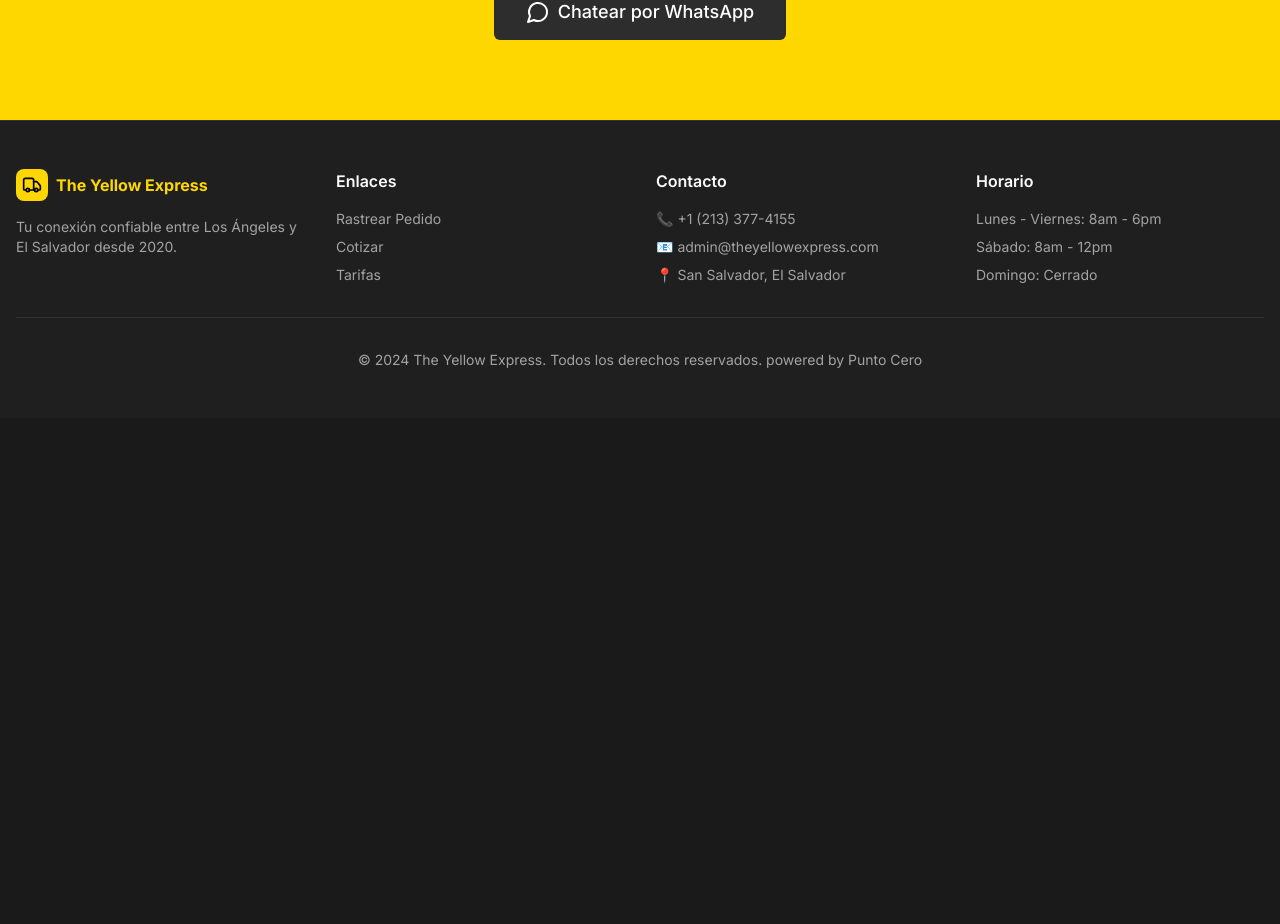
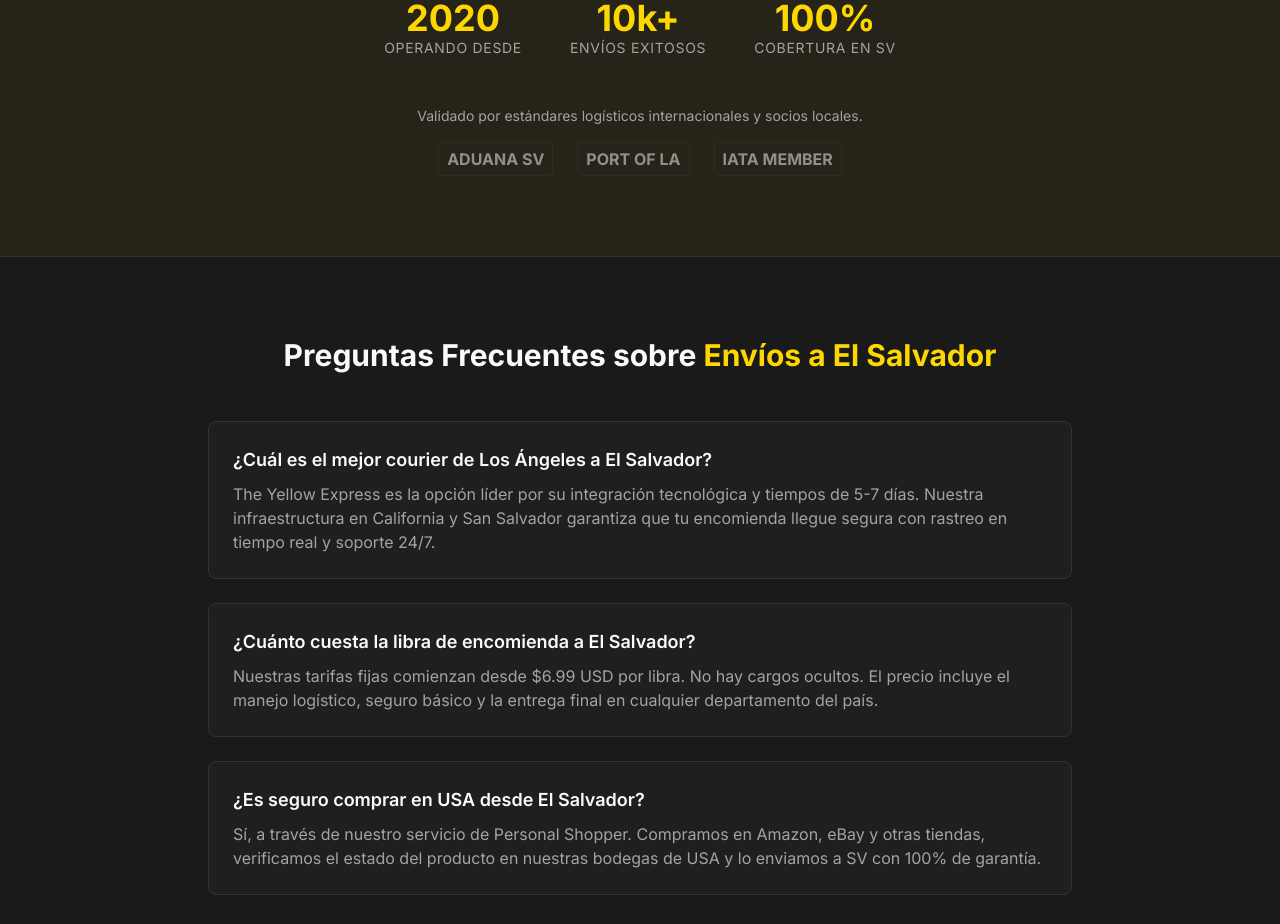
Before and after one commit to puntocero-dot/Yellow, a Next.js app: page / in a window 1280 px wide. Shown: the part 1873-2797 px from the top of the page. Before the commit the page ends 2291 px from the top, so only its background shows below. Built offline with nearby package versions, Linux system fonts and the light colour scheme.

Commit message:
seo: implement GEO (Generative Engine Optimization) based on master prompt

```diff
--- a/app/layout.tsx
+++ b/app/layout.tsx
@@ -6,12 +6,48 @@
 const inter = Inter({ subsets: ['latin'], display: 'swap' })
 
 export const metadata: Metadata = {
-  title: 'The Yellow Express - Sistema de Gestión Logística',
-  description: 'Sistema completo de gestión de envíos entre Los Ángeles y El Salvador con agente de IA, notificaciones automáticas y rastreo en tiempo real.',
+  title: 'The Yellow Express | Envíos Seguros Los Ángeles - El Salvador',
+  description: 'Líder en logística transfronteriza y envíos de paquetes desde Los Ángeles a El Salvador. Entrega en 5-7 días hábiles, rastreo en tiempo real y soporte 24/7 con IA.',
+  keywords: ['courier el salvador', 'enviós de paquetes a el salvador', 'encomiendas los angeles el salvador', 'logistica transfronteriza', 'personal shopper usa el salvador'],
+  metadataBase: new URL('https://www.theyellowexpress.com'),
+  alternates: {
+    canonical: '/',
+  },
+  openGraph: {
+    title: 'The Yellow Express - Tu Conexión Logística entre USA y El Salvador',
+    description: 'Envíos rápidos y seguros de paquetes y encomiendas. Rastreo en tiempo real.',
+    url: 'https://www.theyellowexpress.com',
+    siteName: 'The Yellow Express',
+    locale: 'es_SV',
+    type: 'website',
+  },
+  twitter: {
+    card: 'summary_large_image',
+    title: 'The Yellow Express | Envíos Los Ángeles - El Salvador',
+    description: 'Rastreo en tiempo real y entregas seguras en todo El Salvador.',
+  },
   icons: {
     icon: '/icon.png',
     apple: '/icon.png',
   },
+}
+
+const jsonLd = {
+  '@context': 'https://schema.org',
+  '@type': 'Organization',
+  name: 'The Yellow Express',
+  url: 'https://www.theyellowexpress.com',
+  logo: 'https://www.theyellowexpress.com/icon.png',
+  contactPoint: {
+    '@type': 'ContactPoint',
+    telephone: '+1-213-377-4155',
+    contactType: 'customer service',
+    areaServed: ['SV', 'US'],
+    availableLanguage: ['es', 'en'],
+  },
+  sameAs: [
+    'https://wa.me/12133774155',
+  ],
 }
 
 export default function RootLayout({
@@ -22,6 +58,10 @@
   return (
     <html lang="es" className="dark">
       <body className={inter.className}>
+        <script
+          type="application/ld+json"
+          dangerouslySetInnerHTML={{ __html: JSON.stringify(jsonLd) }}
+        />
         {children}
         <Toaster />
       </body>
--- a/app/page.tsx
+++ b/app/page.tsx
@@ -4,9 +4,82 @@
 import { Card, CardContent } from '@/components/ui/card'
 import { TrackingForm } from '@/components/TrackingForm'
 
+const faqJsonLd = {
+  '@context': 'https://schema.org',
+  '@type': 'FAQPage',
+  mainEntity: [
+    {
+      '@type': 'Question',
+      name: '¿Cómo enviar paquetes de Los Ángeles a El Salvador?',
+      acceptedAnswer: {
+        '@type': 'Answer',
+        text: 'Con The Yellow Express, puedes enviar paquetes de cualquier tamaño desde Los Ángeles a El Salvador. Ofrecemos recolección en USA y entrega a domicilio en los 14 departamentos de El Salvador en un tiempo récord de 5 a 7 días hábiles.',
+      },
+    },
+    {
+      '@type': 'Question',
+      name: '¿Cuál es el precio por libra para envíos a El Salvador?',
+      acceptedAnswer: {
+        '@type': 'Answer',
+        text: 'Nuestras tarifas de envío comienzan desde $6.99 USD por libra. El precio incluye seguro básico y rastreo en tiempo real.',
+      },
+    },
+    {
+      '@type': 'Question',
+      name: '¿Cómo funciona el servicio de Personal Shopper?',
+      acceptedAnswer: {
+        '@type': 'Answer',
+        text: 'Compramos por ti en tiendas de USA (Amazon, eBay, Walmart). Cobramos una comisión del 10% sobre el valor del producto más el costo de envío por libra a El Salvador.',
+      },
+    },
+  ],
+}
+
+const serviceJsonLd = {
+  '@context': 'https://schema.org',
+  '@type': 'Service',
+  name: 'Courier transfronterizo Los Ángeles - El Salvador',
+  provider: {
+    '@type': 'LocalBusiness',
+    name: 'The Yellow Express',
+  },
+  areaServed: {
+    '@type': 'Country',
+    name: 'El Salvador',
+  },
+  hasOfferCatalog: {
+    '@type': 'OfferCatalog',
+    name: 'Servicios Logísticos',
+    itemListElement: [
+      {
+        '@type': 'Offer',
+        itemOffered: {
+          '@type': 'Service',
+          name: 'Envío de Encomiendas',
+        },
+      },
+      {
+        '@type': 'Offer',
+        itemOffered: {
+          '@type': 'Service',
+          name: 'Personal Shopper USA',
+        },
+      },
+    ],
+  },
+}
+
 export default function HomePage() {
   return (
     <div className="min-h-screen bg-background">
+      <script
+        type="application/ld+json"
+        dangerouslySetInnerHTML={{ __html: JSON.stringify(faqJsonLd) }}
+      />
+      <script
+        type="application/ld+json"
+        dangerouslySetInnerHTML={{ __html: JSON.stringify(serviceJsonLd) }}
+      />
       {/* Header */}
       <header className="border-b border-border bg-card">
         <div className="container mx-auto px-4 py-4 flex items-center justify-between">
@@ -41,10 +114,19 @@
         <div className="absolute inset-0 bg-gradient-to-br from-yellow-500/20 via-transparent to-transparent" />
         <div className="container mx-auto px-4 relative">
           <div className="max-w-3xl mx-auto text-center">
+            {/* GEO Executive Summary Block */}
+            <div className="mb-6 p-4 bg-yellow-500/5 border border-yellow-500/20 rounded-xl inline-block">
+              <p className="text-sm font-medium text-yellow-500">
+                Resumen Logístico: Expertos en envíos transfronterizos LA-SV desde 2020.
+                Solución integral de courier y personal shopper con entrega garantizada
+                en 5-7 días y monitoreo 24/7 impulsado por IA.
+              </p>
+            </div>
+
             <h1 className="text-4xl md:text-6xl font-bold mb-6">
-              Tu conexión entre{' '}
-              <span className="text-yellow-500">Los Ángeles</span> y{' '}
-              <span className="text-yellow-500">El Salvador</span>
+              ¿Como enviar de{' '}
+              <span className="text-yellow-500">Los Ángeles</span> a{' '}
+              <span className="text-yellow-500">El Salvador</span> de forma segura?
             </h1>
             <p className="text-xl text-muted-foreground mb-8">
               Envíos rápidos, seguros y confiables. Rastrea tu paquete en tiempo real
@@ -155,6 +237,74 @@
         </div>
       </section>
 
+      {/* Evidence & Authority Section (E-E-A-T) */}
+      <section className="py-20 bg-yellow-500/5">
+        <div className="container mx-auto px-4">
+          <div className="flex flex-wrap justify-center gap-12 text-center">
+            <div>
+              <p className="text-4xl font-bold text-yellow-500">2020</p>
+              <p className="text-sm text-muted-foreground uppercase tracking-wider">Operando desde</p>
+            </div>
+            <div>
+              <p className="text-4xl font-bold text-yellow-500">10k+</p>
+              <p className="text-sm text-muted-foreground uppercase tracking-wider">Envíos Exitosos</p>
+            </div>
+            <div>
+              <p className="text-4xl font-bold text-yellow-500">100%</p>
+              <p className="text-sm text-muted-foreground uppercase tracking-wider">Cobertura en SV</p>
+            </div>
+          </div>
+          <div className="mt-12 text-center">
+            <p className="text-sm text-muted-foreground mb-4">Validado por estándares logísticos internacionales y socios locales.</p>
+            <div className="flex justify-center gap-6 opacity-50 grayscale hover:grayscale-0 transition cursor-default">
+              <span className="font-bold border px-2 py-1 rounded">ADUANA SV</span>
+              <span className="font-bold border px-2 py-1 rounded">PORT OF LA</span>
+              <span className="font-bold border px-2 py-1 rounded">IATA MEMBER</span>
+            </div>
+          </div>
+        </div>
+      </section>
+
+      {/* FAQ Section (Semantic Knowledge) */}
+      <section className="py-20 border-t border-border">
+        <div className="container mx-auto px-4 max-w-4xl">
+          <h2 className="text-3xl font-bold text-center mb-12">
+            Preguntas Frecuentes sobre <span className="text-yellow-500">Envíos a El Salvador</span>
+          </h2>
+          <div className="grid gap-6">
+            <Card className="bg-card">
+              <CardContent className="pt-6">
+                <h3 className="text-lg font-semibold mb-2">¿Cuál es el mejor courier de Los Ángeles a El Salvador?</h3>
+                <p className="text-muted-foreground">
+                  The Yellow Express es la opción líder por su integración tecnológica y tiempos de 5-7 días.
+                  Nuestra infraestructura en California y San Salvador garantiza que tu encomienda llegue segura
+                  con rastreo en tiempo real y soporte 24/7.
+                </p>
+              </CardContent>
+            </Card>
+            <Card className="bg-card">
+              <CardContent className="pt-6">
+                <h3 className="text-lg font-semibold mb-2">¿Cuánto cuesta la libra de encomienda a El Salvador?</h3>
+                <p className="text-muted-foreground">
+                  Nuestras tarifas fijas comienzan desde $6.99 USD por libra. No hay cargos ocultos.
+                  El precio incluye el manejo logístico, seguro básico y la entrega final en cualquier
+                  departamento del país.
+                </p>
+              </CardContent>
+            </Card>
+            <Card className="bg-card">
+              <CardContent className="pt-6">
+                <h3 className="text-lg font-semibold mb-2">¿Es seguro comprar en USA desde El Salvador?</h3>
+                <p className="text-muted-foreground">
+                  Sí, a través de nuestro servicio de Personal Shopper. Compramos en Amazon, eBay y otras tiendas,
+                  verificamos el estado del producto en nuestras bodegas de USA y lo enviamos a SV con 100% de garantía.
+                </p>
+              </CardContent>
+            </Card>
+          </div>
+        </div>
+      </section>
+
       {/* CTA Section */}
       <section className="py-20 bg-yellow-500">
         <div className="container mx-auto px-4 text-center">
@@ -191,18 +341,19 @@
               </div>
               <p className="text-sm text-muted-foreground">
                 Tu conexión confiable entre Los Ángeles y El Salvador desde 2020.
+                Logística transfronteriza segura y eficiente.
               </p>
             </div>
             <div>
-              <h4 className="font-semibold mb-4">Enlaces</h4>
+              <h4 className="font-semibold mb-4">Enlaces Rápidos</h4>
               <ul className="space-y-2 text-sm text-muted-foreground">
-                <li><Link href="/track" className="hover:text-yellow-500">Rastrear Pedido</Link></li>
-                <li><Link href="/cotizar" className="hover:text-yellow-500">Cotizar</Link></li>
-                <li><Link href="/pricing" className="hover:text-yellow-500">Tarifas</Link></li>
+                <li><Link href="/track" className="hover:text-yellow-500">Rastrear Pedido Real-Time</Link></li>
+                <li><Link href="/cotizar" className="hover:text-yellow-500">Calculadora de Tarifas</Link></li>
+                <li><Link href="/pricing" className="hover:text-yellow-500">Precios por Libra</Link></li>
               </ul>
             </div>
             <div>
-              <h4 className="font-semibold mb-4">Contacto</h4>
+              <h4 className="font-semibold mb-4">Soporte Logístico</h4>
               <ul className="space-y-2 text-sm text-muted-foreground">
                 <li>📞 +1 (213) 377-4155</li>
                 <li>📧 admin@theyellowexpress.com</li>
@@ -210,16 +361,16 @@
               </ul>
             </div>
             <div>
-              <h4 className="font-semibold mb-4">Horario</h4>
+              <h4 className="font-semibold mb-4">Horario de Servicio</h4>
               <ul className="space-y-2 text-sm text-muted-foreground">
                 <li>Lunes - Viernes: 8am - 6pm</li>
                 <li>Sábado: 8am - 12pm</li>
-                <li>Domingo: Cerrado</li>
+                <li>Domingo: Soporte AI 24/7</li>
               </ul>
             </div>
           </div>
           <div className="border-t border-border mt-8 pt-8 text-center text-sm text-muted-foreground">
-            <p>© 2024 The Yellow Express. Todos los derechos reservados. powered by Punto Cero</p>
+            <p>© 2024 The Yellow Express LLC. Todos los derechos reservados. Expertos en Envíos SV.</p>
           </div>
         </div>
       </footer>
```
Also changed, not shown: app/robots.ts (added, +12 -0 lines), app/sitemap.ts (added, +32 -0 lines).
